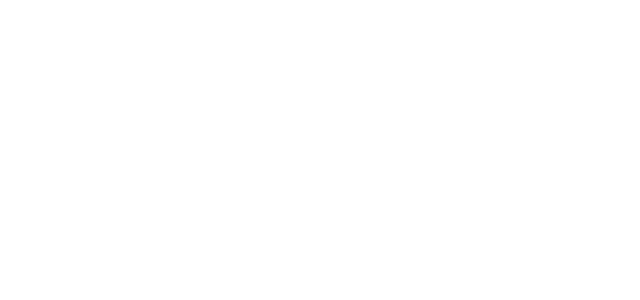
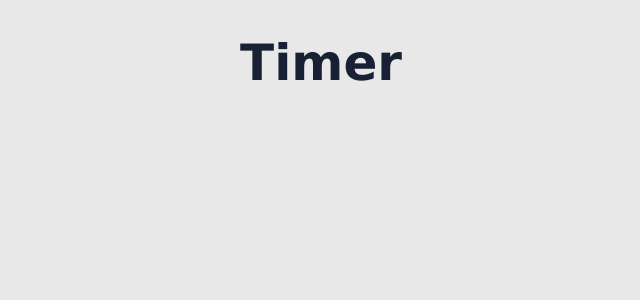
Before and after one commit to sund4e/timer, a Next.js app: page / in a window 1280 px wide. Shown: the top 300 px of the page, without its empty margins (319-959 px from the left). Built offline with nearby package versions, Linux system fonts and the light colour scheme.

Commit message:
Container component

```diff
--- /dev/null
+++ b/components/Container/Container.ts
@@ -0,0 +1,10 @@
+import styled from 'styled-components';
+
+const Container = styled.div`
+  display: flex;
+  justify-content: center;
+  height: 100vh;
+  background-color: ${({ theme }) => theme.colors.light};
+`;
+
+export default Container;
--- /dev/null
+++ b/components/Container/index.tsx
@@ -0,0 +1 @@
+export { default } from './Container';
--- a/pages/_app.tsx
+++ b/pages/_app.tsx
@@ -6,12 +6,17 @@
     margin: 0;
     padding: 0;
     box-sizing: border-box;
+    font-family: Verdana, Helvetica, sans-serif;
   }
 `;
 
 const theme = {
   colors: {
-    primary: '#0070f3',
+    dark: '#141414',
+    primary: '#182033',
+    highlight: '#494F69',
+    accent: '#975E6E',
+    light: '#E8E8E8',
   },
 };
 
--- a/pages/index.tsx
+++ b/pages/index.tsx
@@ -1,4 +1,11 @@
 import Head from 'next/head';
+import styled from 'styled-components';
+import Container from '../components/Container/Container';
+
+const Title = styled.h1`
+  font-size: 50px;
+  color: ${({ theme }) => theme.colors.primary};
+`;
 
 const Home = () => {
   return (
@@ -7,6 +14,9 @@
         <title>Timer</title>
         <link rel="icon" href="/favicon.ico" />
       </Head>
+      <Container>
+        <Title>Timer</Title>
+      </Container>
     </div>
   );
 };
```
